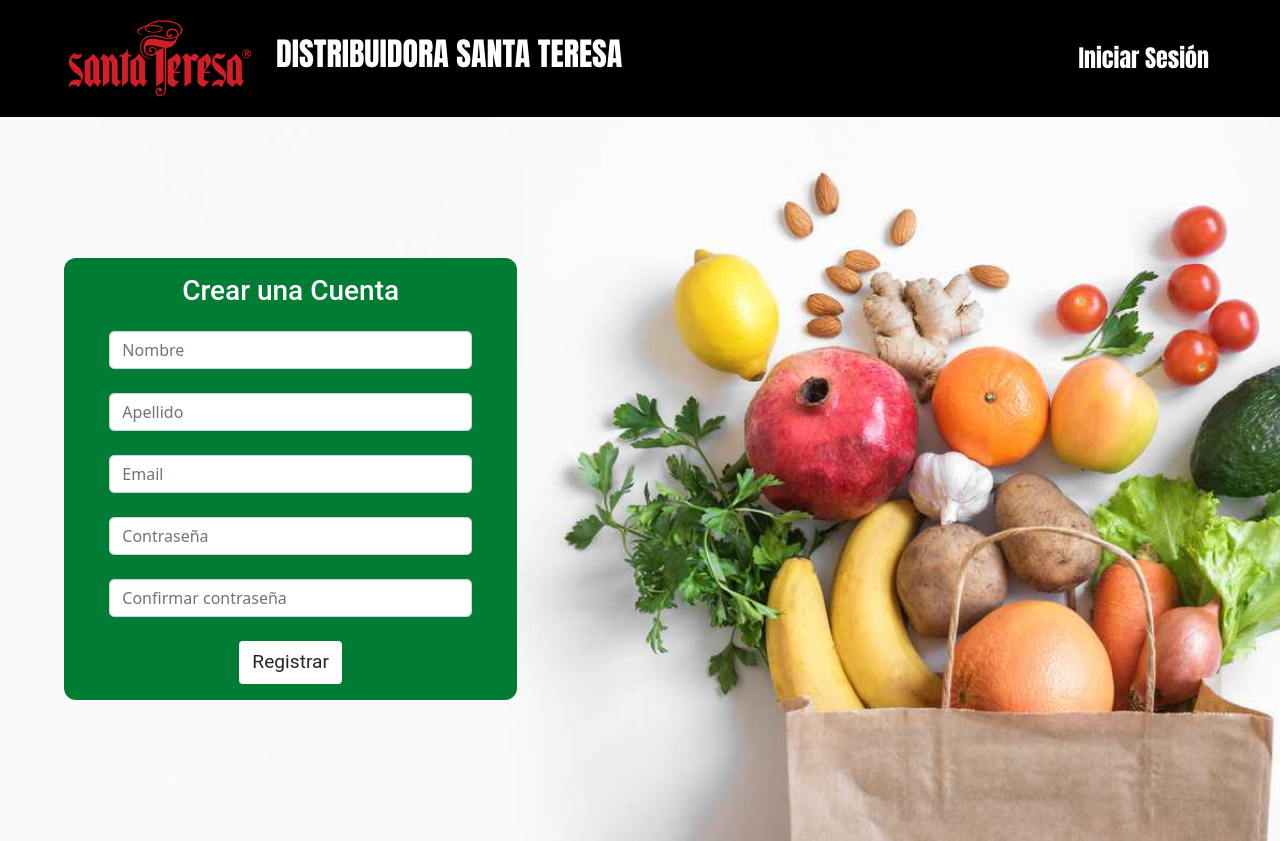
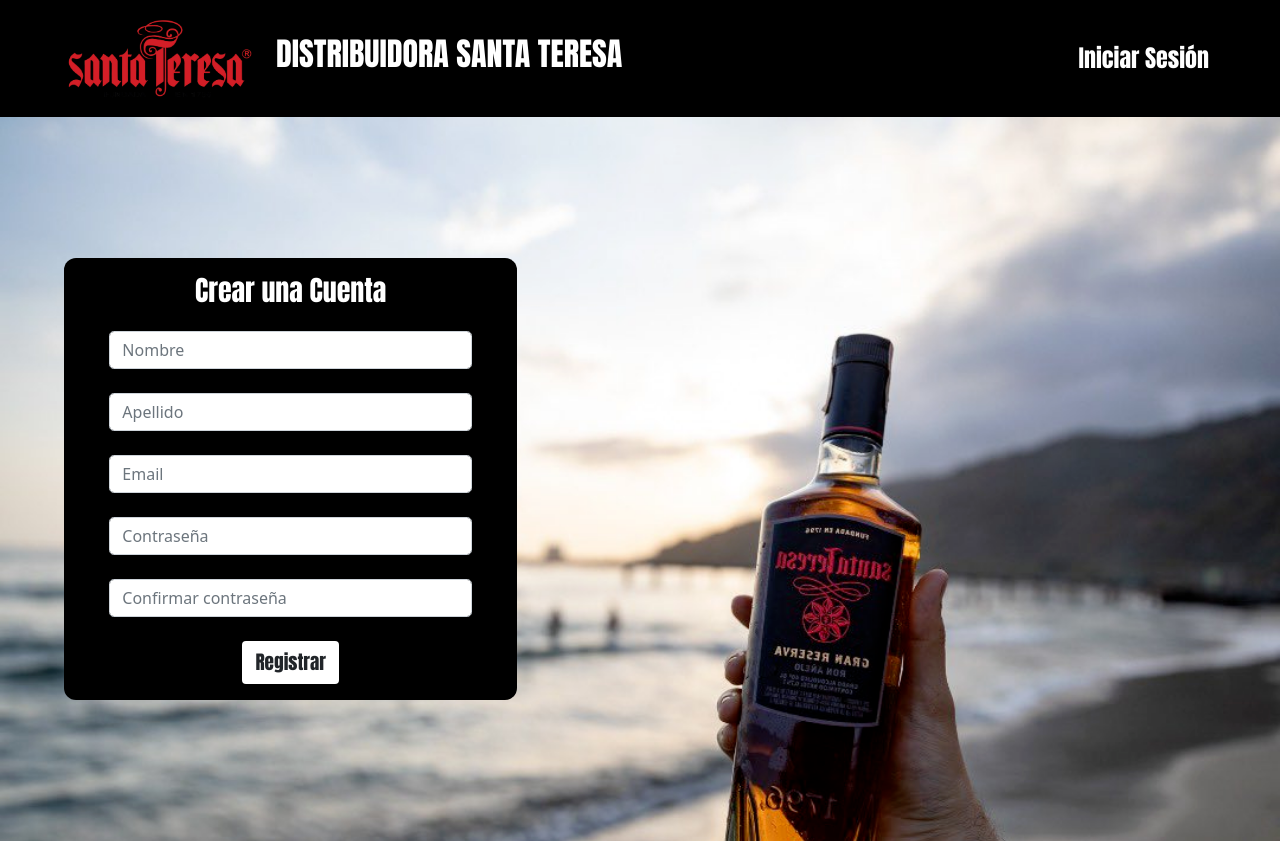
Before and after one commit to chowanza/SantaTeresa, a React (Create React App) app: page /register in a window 1280 px wide. Built offline with nearby package versions, Linux system fonts and the light colour scheme.

Commit message:
REGISTER EDIT

```diff
--- a/src/Register.js
+++ b/src/Register.js
@@ -3,8 +3,8 @@ import axios from "axios";
 import Swal from "sweetalert2";
 import { Rings } from "react-loader-spinner";
 
-import backImage from "./assets/backImage.png";
-import Logo from "./assets/Logo.png";
+import backImage from "./assets/backsantate.png";
+import Logo from "./assets/santate.png";
 
 const Register = () => {
   const [isLoading, setIsLoading] = useState(false);
@@ -106,7 +106,7 @@ const Register = () => {
           <div
             className="d-flex justify-content-center"
             style={{
-              backgroundColor: "rgb(0, 124, 53)",
+              backgroundColor: "rgb(0, 0, 0)",
               borderRadius: "12px",
               width: "85%",
             }}
@@ -121,7 +121,7 @@ const Register = () => {
                 className="text-center"
                 style={{
                   color: "#fff",
-                  fontFamily: "roboto",
+                  fontFamily: "Impact",
                 }}
               >
                 Crear una Cuenta
@@ -178,7 +178,7 @@ const Register = () => {
                     className="btn"
                     style={{
                       fontSize: "1.2rem",
-                      fontFamily: "roboto",
+                      fontFamily: "Impact",
                       backgroundColor: "white",
                     }}
                   >
```
